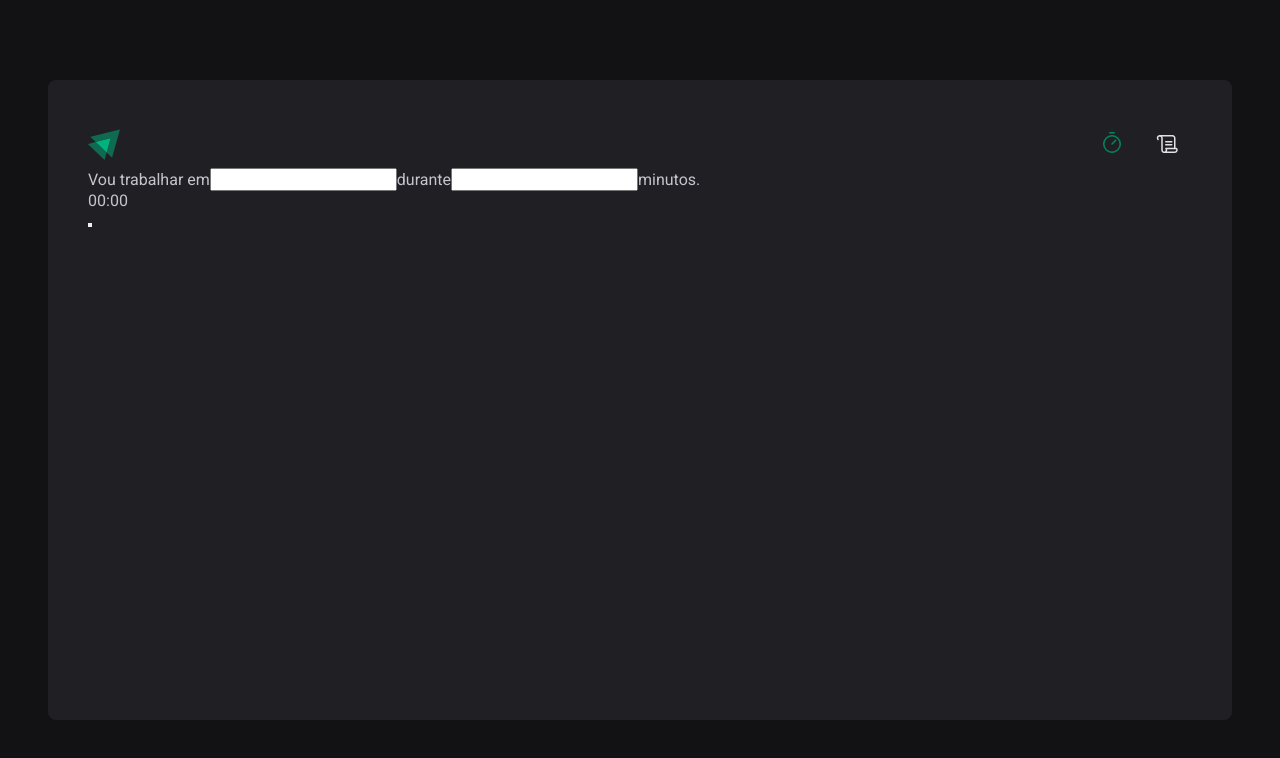
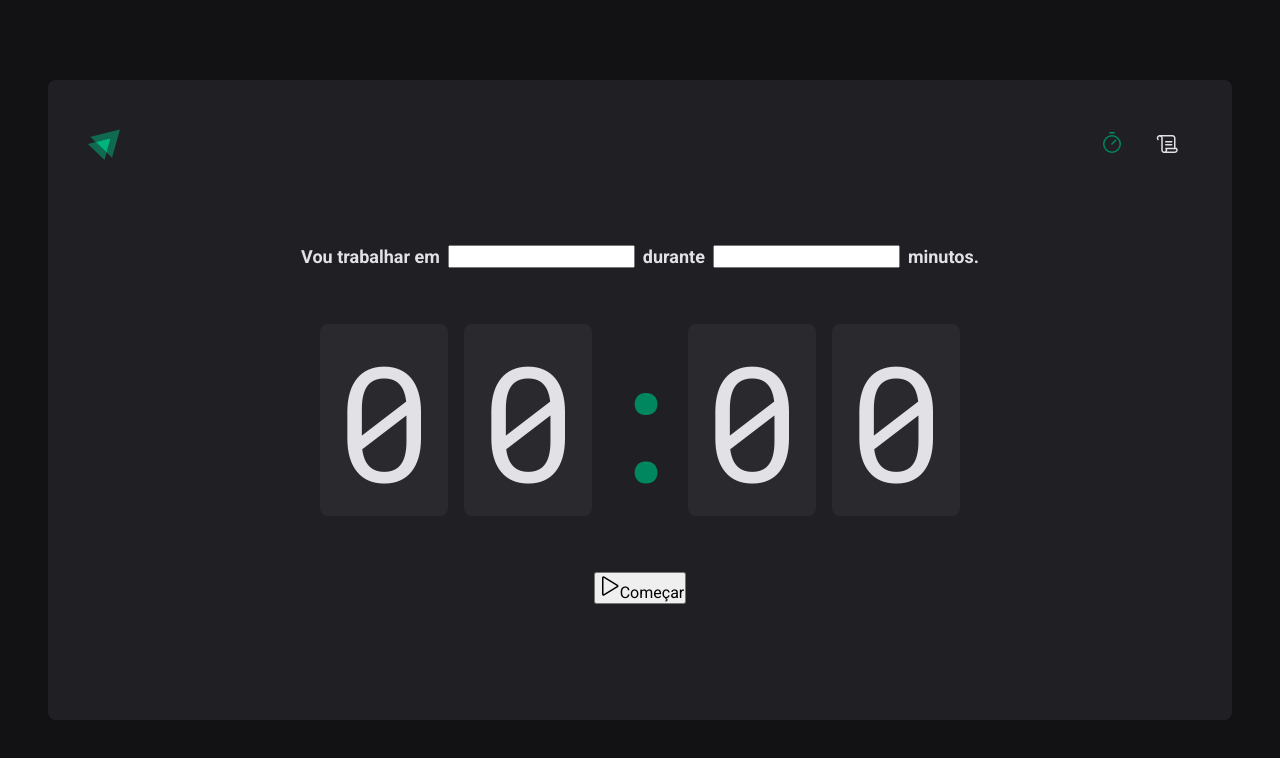
Before and after one commit to pedroGermano/2-ignite-timer, a React (Vite) app: page / in a window 1280 px wide. Shown: the top 758 px of the page. Built offline with nearby package versions, Linux system fonts and the light colour scheme.

Commit message:
feat: countdonw base

```diff
--- a/src/pages/Home/index.tsx
+++ b/src/pages/Home/index.tsx
@@ -1,8 +1,16 @@
+import { Play } from "phosphor-react";
+import {
+  CountdownContainer,
+  FormContainer,
+  HomeContainer,
+  Separator,
+} from "./styles";
+
 export function Home() {
   return (
-    <div>
+    <HomeContainer>
       <form action="#">
-        <div>
+        <FormContainer>
           <label htmlFor="">Vou trabalhar em</label>
           <input id="task" type="text" />
 
@@ -10,17 +18,20 @@
           <input id="minutesAmount" type="number" />
 
           <span>minutos.</span>
-        </div>
+        </FormContainer>
 
-        <div>
+        <CountdownContainer>
           <span>0</span>
           <span>0</span>
-          <span>:</span>
+          <Separator>:</Separator>
           <span>0</span>
           <span>0</span>
-        </div>
-        <button type="submit"></button>
+        </CountdownContainer>
+        <button type="submit">
+          <Play size={24} />
+          Começar
+        </button>
       </form>
-    </div>
+    </HomeContainer>
   );
 }
--- a/src/pages/Home/styles.ts
+++ b/src/pages/Home/styles.ts
@@ -0,0 +1,52 @@
+import styled from "styled-components";
+
+export const HomeContainer = styled.main`
+  display: flex;
+  align-items: center;
+  flex-direction: column;
+  justify-content: center;
+  flex: 1;
+
+  form {
+    display: flex;
+    flex-direction: column;
+    align-items: center;
+    gap: 3.5rem;
+  }
+`;
+
+export const FormContainer = styled.div`
+  width: 100%;
+  display: flex;
+  align-items: center;
+  justify-content: center;
+  gap: 0.5rem;
+  color: ${(props) => props.theme["gray-100"]};
+  font-size: 1.125rem;
+  font-weight: bold;
+  flex-wrap: wrap;
+`;
+
+export const CountdownContainer = styled.div`
+  font-family: "Roboto Mono", monospace;
+  font-size: 10rem;
+  line-height: 8rem;
+  color: ${(props) => props.theme["gray-100"]};
+  display: flex;
+  gap: 1rem;
+
+  span {
+    background: ${(props) => props.theme["gray-700"]};
+    padding: 2rem 1rem;
+    border-radius: 8px;
+  }
+`;
+
+export const Separator = styled.div`
+  padding: 2rem 0;
+  color: ${(props) => props.theme["green-500"]};
+  width: 4rem;
+  overflow: hidden;
+  display: flex;
+  justify-content: center;
+`;
```
